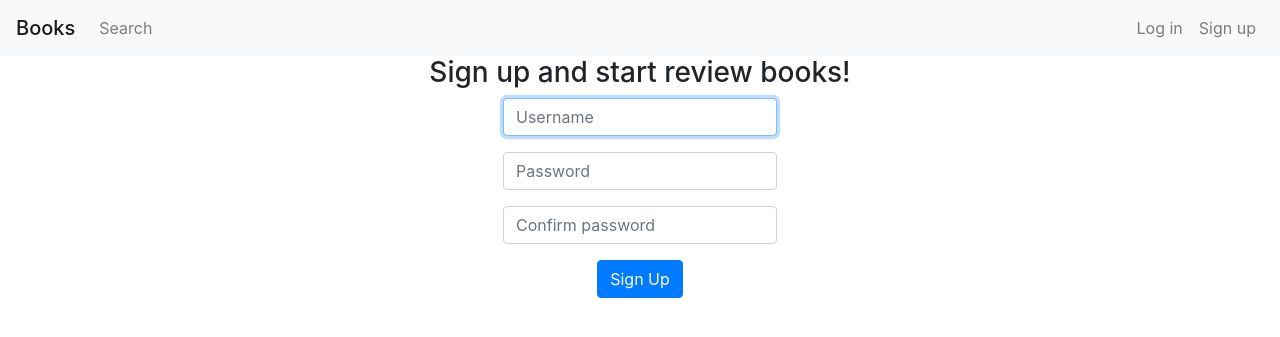
After one commit to NKaty/Book-reviews, a Flask app: page /signup in a window 1280 px wide. The commit adds this page. Shown: the top 337 px of the page. Run offline with Flask 2, Linux system fonts and the light colour scheme; some libraries are stand-ins or nearby versions.

Commit message:
add raw login and signup templates

```diff
--- a/application.py
+++ b/application.py
@@ -36,7 +36,7 @@ def signup():
 
     username = request.form.get('username')
     password = request.form.get('password')
-    conf_password = request.form.get('conf_password')
+    conf_password = request.form.get('conf-password')
 
     if not username or not password or not conf_password:
         return render_template('signup.html', error_message='All fields of the form must be filled in!')
--- /dev/null
+++ b/static/style.css
@@ -0,0 +1,4 @@
+.form-control {
+    display: inline-block;
+    width: auto;
+}
--- a/templates/layout.html
+++ b/templates/layout.html
@@ -6,6 +6,7 @@
     <meta name="viewport" content="width=device-width, initial-scale=1, shrink-to-fit=no">
     <link rel="stylesheet" href="https://stackpath.bootstrapcdn.com/bootstrap/4.3.1/css/bootstrap.min.css"
           integrity="sha384-ggOyR0iXCbMQv3Xipma34MD+dH/1fQ784/j6cY/iJTQUOhcWr7x9JvoRxT2MZw1T" crossorigin="anonymous">
+    <link rel="stylesheet" href="../static/style.css">
     <title>Books</title>
 </head>
 <body>
--- /dev/null
+++ b/templates/signup.html
@@ -0,0 +1,30 @@
+{% extends "layout.html" %}
+
+{% block body %}
+
+    {% if error_message %}
+        <div class="alert alert-danger" role="alert">
+            <h4 class="alert-heading">Error</h4>
+            <p>
+                {{ error_message }}
+            </p>
+        </div>
+    {% endif %}
+
+    <div class="text-center">
+        <h3>Sign up and start review books!</h3>
+        <form action="/signup" method="post">
+            <div class="form-group text-center">
+                <input name="username" class="form-control" placeholder="Username" autofocus required>
+            </div>
+            <div class="form-group">
+                <input name="password" class="form-control" type=password placeholder="Password" required>
+            </div>
+            <div class="form-group">
+                <input name="conf-password" class="form-control" type=password placeholder="Confirm password" required>
+            </div>
+            <button type="submit" class="btn btn-primary">Sign Up</button>
+        </form>
+    </div>
+
+{% endblock %}
```
Also changed, not shown: templates/login.html (added, +27 -0 lines).
